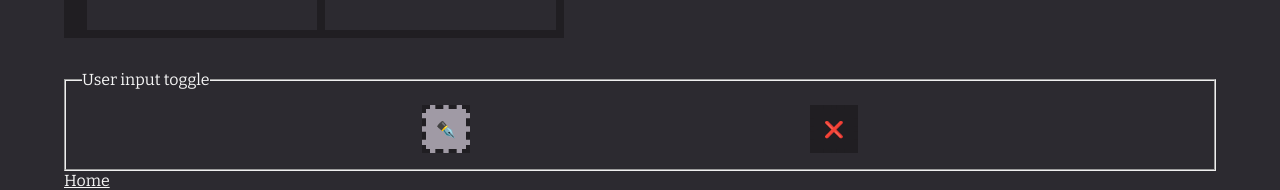
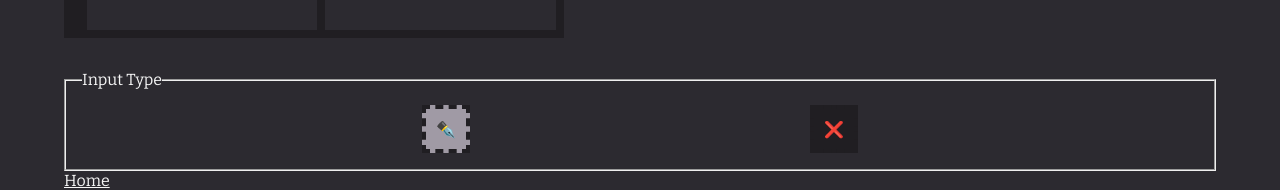
Before and after one commit to DanForder/nonogram, a React (Create React App) app: page /nonogram/puzzles/1 in a window 1280 px wide. Shown: the part 602-792 px from the top of the page. Built offline with nearby package versions, Linux system fonts and the light colour scheme.

Commit message:
puzzle and contents styling changes

```diff
--- a/src/components/RadioTileGroup/RadioTileGroup.tsx
+++ b/src/components/RadioTileGroup/RadioTileGroup.tsx
@@ -12,7 +12,7 @@ const RadioTileGroup: React.FC<RadioTileGroupProps> = ({
 }) => {
   return (
     <fieldset className="radio-tile-group">
-      <legend>User input toggle</legend>
+      <legend>Input Type</legend>
       <RadioTile
         onChange={() => {
           updatePenSelected(true);
--- a/src/components/TileLink/TileLink.scss
+++ b/src/components/TileLink/TileLink.scss
@@ -8,10 +8,10 @@
   align-items: center;
   aspect-ratio: 1;
   background-color: $foreground-color;
+  text-decoration: none;
+  font-size: 4rem;
 
   &--highlighted {
     background-color: $success-green;
-
-    @include tick-overlay;
   }
 }
--- a/src/components/TileLink/TileLink.tsx
+++ b/src/components/TileLink/TileLink.tsx
@@ -4,7 +4,7 @@ import "./TileLink.scss";
 
 type TileLinkProps = {
   to: string;
-  text: string;
+  text: React.ReactText;
   highlighted?: boolean;
 };
 
--- a/src/styles/variables.scss
+++ b/src/styles/variables.scss
@@ -7,7 +7,6 @@ $extra-large-desktop-breakpoint: 2560px;
 
 //colors
 $text-color: #f5f5f5;
-$opaque-text-color: rgba(255, 255, 255, 0.25);
 $background-color: #2c2a30;
 $foreground-color: darken(#2c2a30, 5);
 $success-green: rgba(98, 243, 98, 0.5);
--- a/src/views/Home/Home.tsx
+++ b/src/views/Home/Home.tsx
@@ -9,7 +9,7 @@ export const HomeView = () => {
     <TileLink
       to={`puzzles/${index + 1}`}
       key={`puzzle-${index + 1}`}
-      text={`Puzzle ${index + 1}`}
+      text={index + 1}
       highlighted={isPuzzleCompleted(index)}
     />
   ));
```
Also changed, not shown: 1 other file (tests, documents, lock files or other folders).
